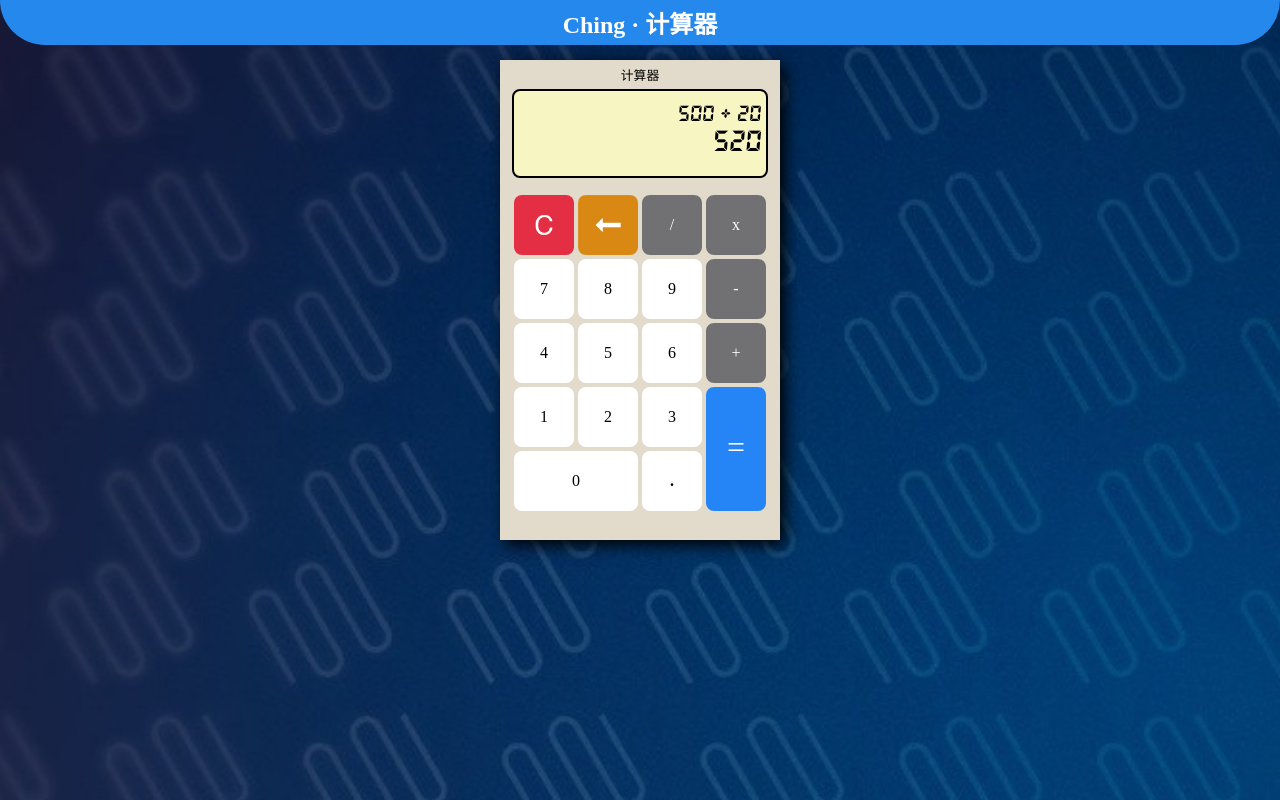
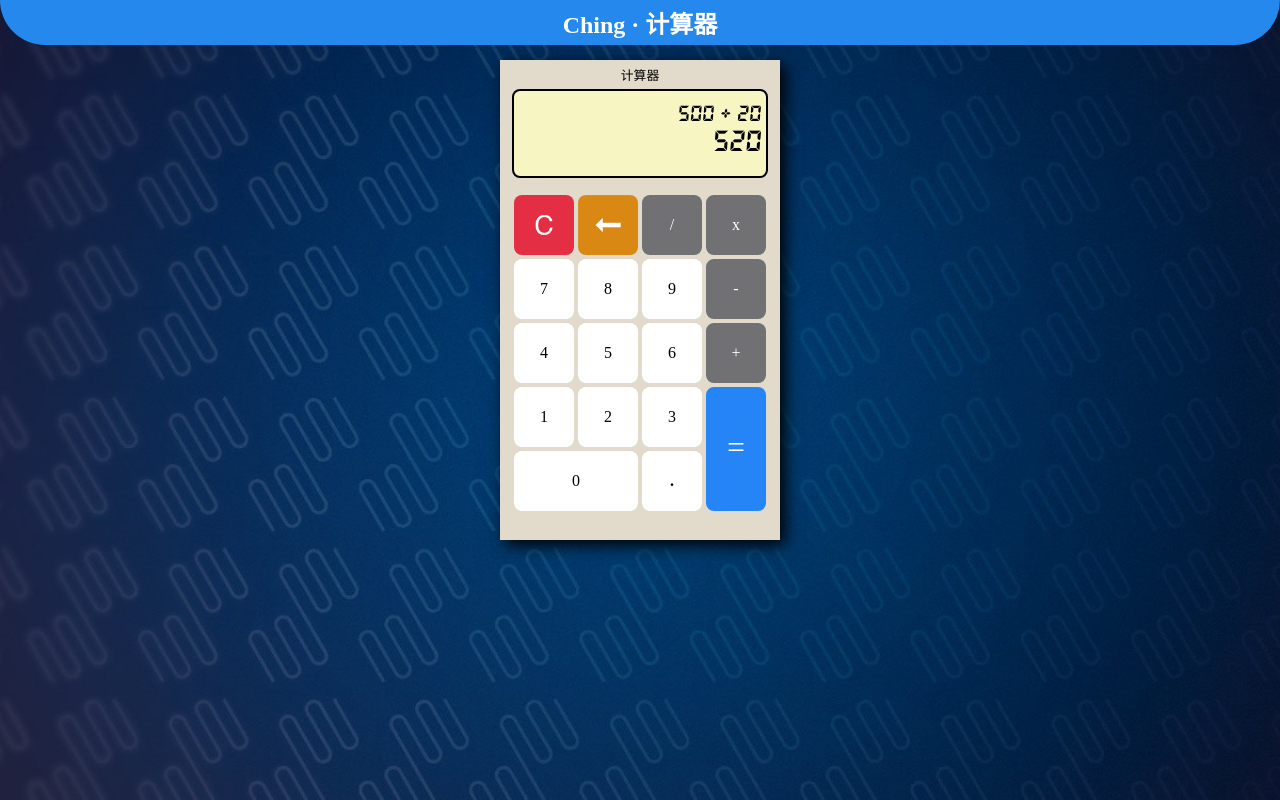
Before and after one commit to Mr-Coding/Calculator-On-WEB, a plain HTML site: page index.html in a window 1280 px wide. Drawn offline with Linux system fonts and the light colour scheme.

Commit message:
回退到d3682a05

```diff
--- a/css/1.css
+++ b/css/1.css
@@ -11,7 +11,8 @@
 html{
 	background-color: #1b335b;
 	background-image: url(../img/background/2.JPG);
-	background-size: 200%;
+	/*background-size: 200%;*/
+	background-size: cover;
 	background-repeat: repeat-y;
 	background-attachment:fixed;
 }
```
